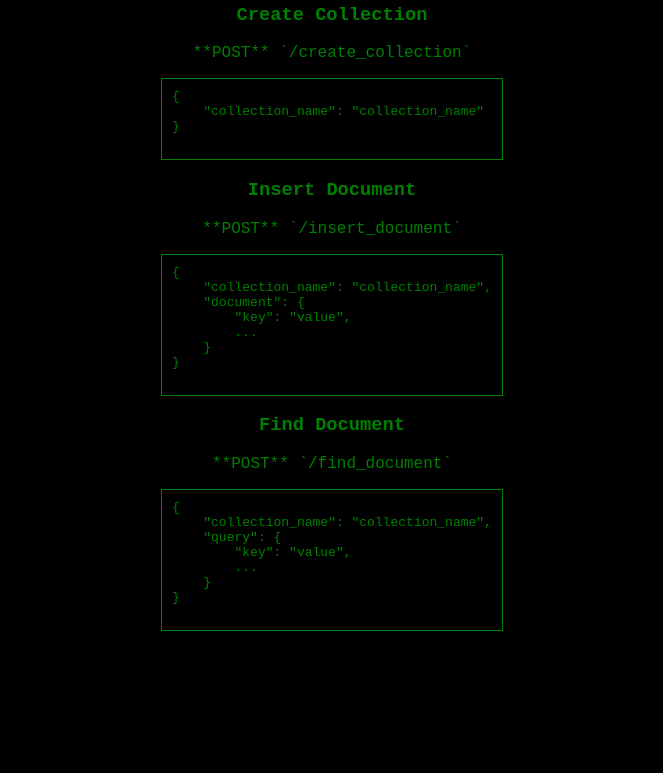
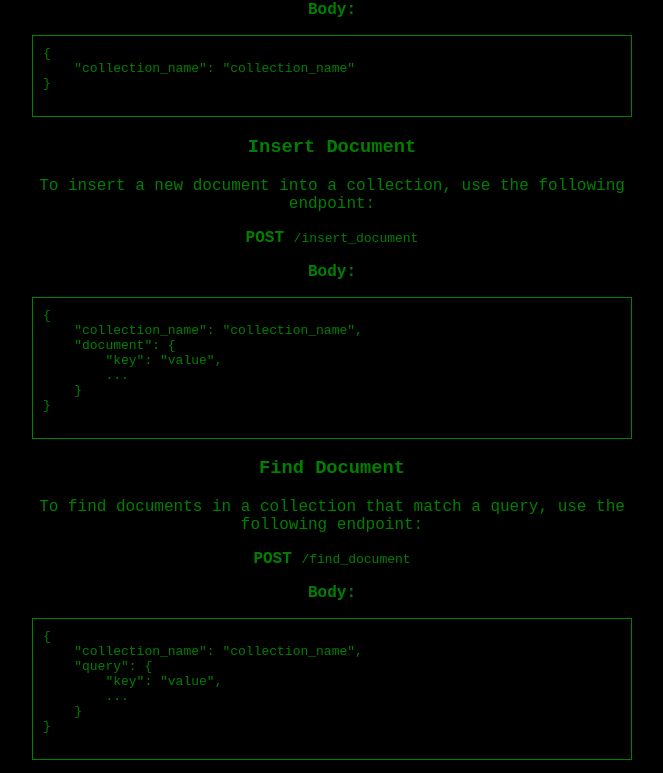
Before and after one commit to igormelo9001/igor, a plain HTML site: page web/documentation.html in a window 1280 px wide. Shown: the part 152-925 px from the top of the page, without its empty margins (308-971 px from the left). Before the commit the page ends 800 px from the top, so only its background shows below. Drawn offline with Linux system fonts and the light colour scheme; a script that the page names is missing.

Commit message:
fix-updates in documentation

```diff
--- a/web/documentation.html
+++ b/web/documentation.html
@@ -20,7 +20,9 @@
         <main>
             <h2>API Documentation</h2>
             <h3>Create Collection</h3>
-            <p>**POST** `/create_collection`</p>
+            <p>To create a new collection in Igor Database, use the following endpoint:</p>
+            <p><strong>POST</strong> <code>/create_collection</code></p>
+            <p><strong>Body:</strong></p>
             <pre>
 {
     "collection_name": "collection_name"
@@ -28,7 +30,9 @@
             </pre>
 
             <h3>Insert Document</h3>
-            <p>**POST** `/insert_document`</p>
+            <p>To insert a new document into a collection, use the following endpoint:</p>
+            <p><strong>POST</strong> <code>/insert_document</code></p>
+            <p><strong>Body:</strong></p>
             <pre>
 {
     "collection_name": "collection_name",
@@ -40,7 +44,9 @@
             </pre>
 
             <h3>Find Document</h3>
-            <p>**POST** `/find_document`</p>
+            <p>To find documents in a collection that match a query, use the following endpoint:</p>
+            <p><strong>POST</strong> <code>/find_document</code></p>
+            <p><strong>Body:</strong></p>
             <pre>
 {
     "collection_name": "collection_name",
```
